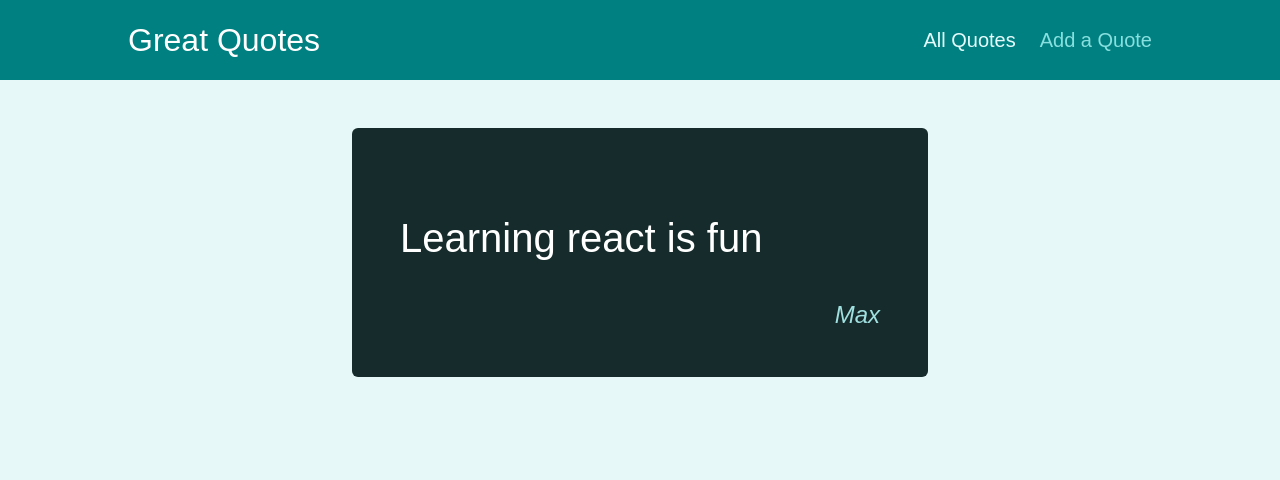
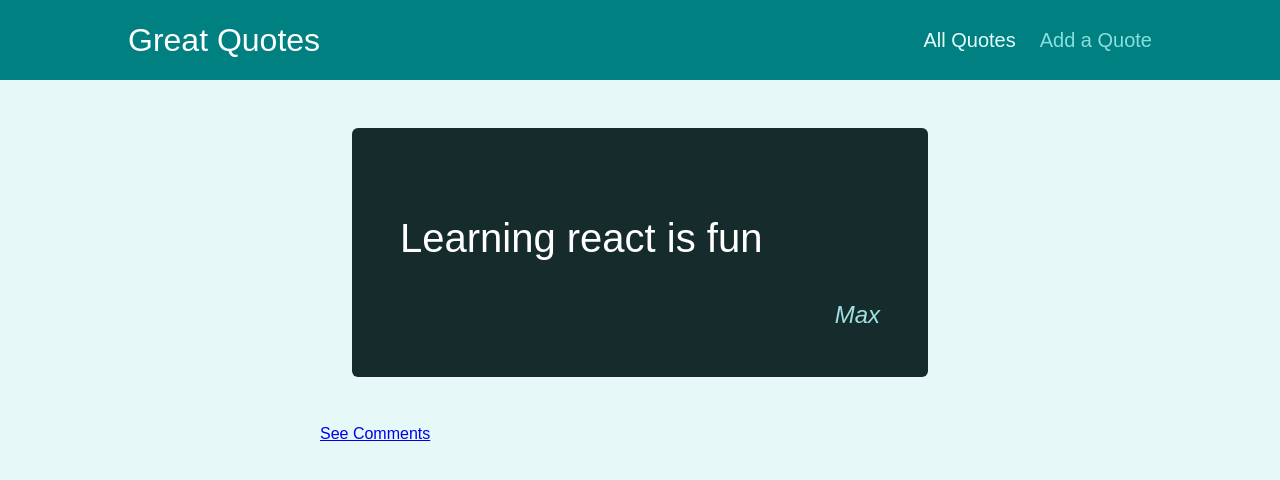
Before and after one commit to mostlyclicks/router-project, a React (Create React App) app: page /quotes/1 in a window 1280 px wide. Shown: the top 480 px of the page. Built offline with nearby package versions, Linux system fonts and the light colour scheme.

Commit message:
add link to comments

```diff
--- a/src/pages/QuoteDetail.js
+++ b/src/pages/QuoteDetail.js
@@ -1,5 +1,5 @@
 import React, { Fragment } from 'react'
-import { useParams, Route } from 'react-router-dom'
+import { useParams, Route, Link } from 'react-router-dom'
 import Comments from '../components/comments/Comments'
 import HighlightedQuote from '../components/quotes/HighlightedQuote'
 
@@ -23,6 +23,7 @@ const QuoteDetail = () => {
   return (
     <Fragment>
       <HighlightedQuote text={quote.text} author={quote.author}/>
+      <Link to={`/quotes/${params.quoteId}/comments`}>See Comments</Link>
       <Route path={`/quotes/${params.quoteId}/comments`}>
         <Comments />
       </Route>
```
Also changed, not shown: 1 other file (tests, documents, lock files or other folders).
